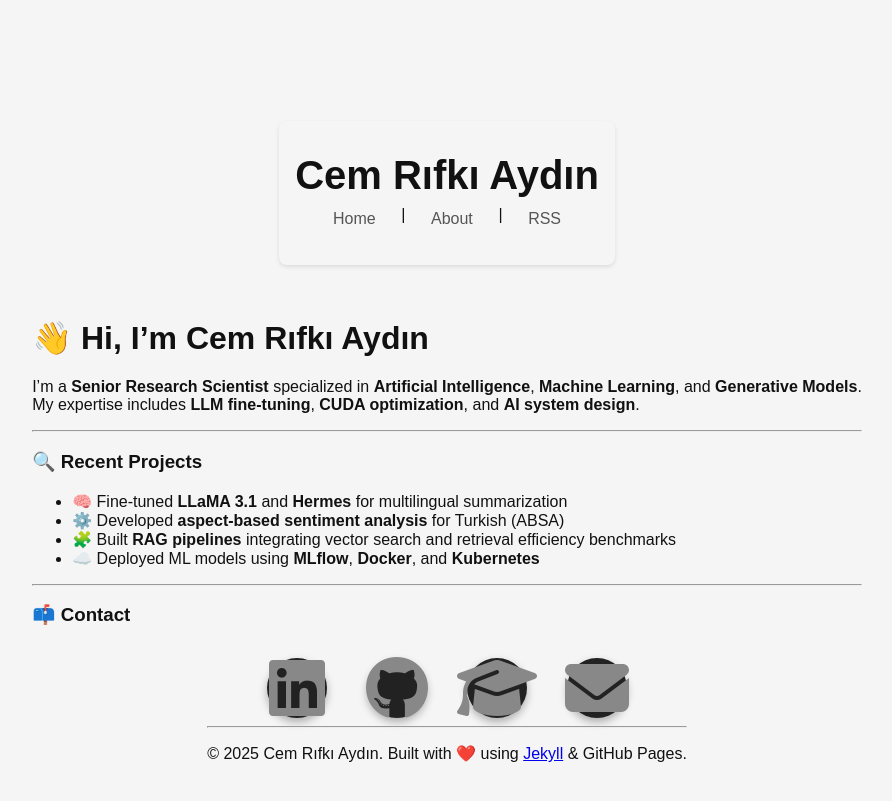
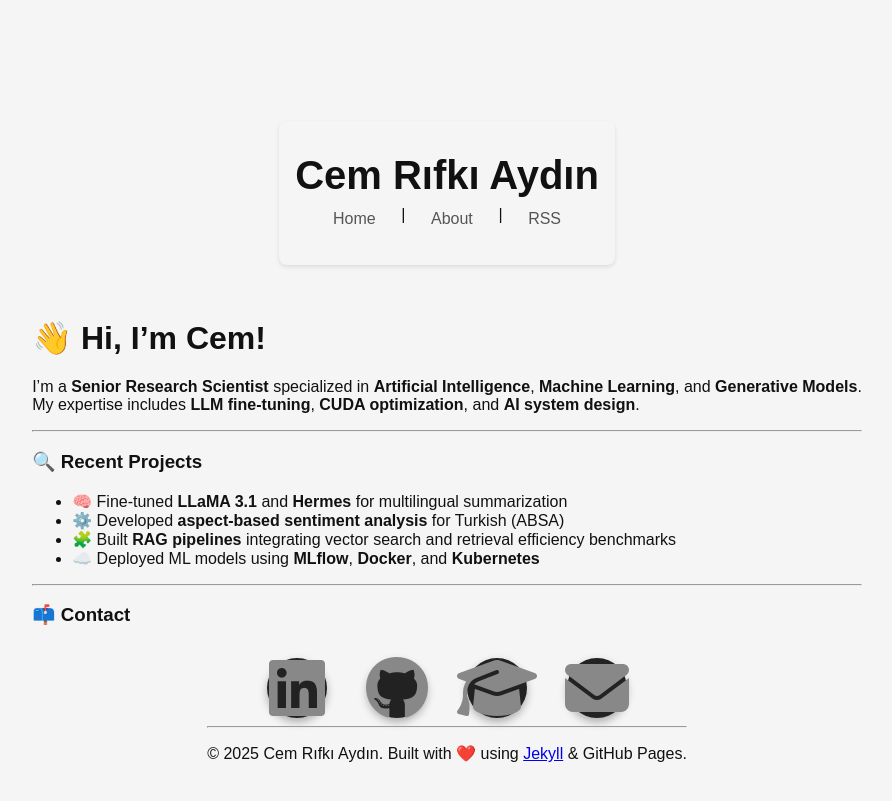
Before and after one commit to cemrifki/cemrifki.github.io, a Jekyll site: the page built from index.md, in a window 1280 px wide. Shown: the top 801 px of the page, without its empty margins (193-1085 px from the left). Built offline with Jekyll 4.4.1, drawn with Linux system fonts in a browser that asks for light colours.

Commit message:
I updated the greeting text.

```diff
--- a/index.md
+++ b/index.md
@@ -3,7 +3,7 @@ layout: default
 title: Home
 ---
 
-# 👋 Hi, I’m Cem Rıfkı Aydın
+# 👋 Hi, I’m Cem!
 
 I’m a **Senior Research Scientist** specialized in **Artificial Intelligence**, **Machine Learning**, and **Generative Models**.
 My expertise includes **LLM fine-tuning**, **CUDA optimization**, and **AI system design**.
```
